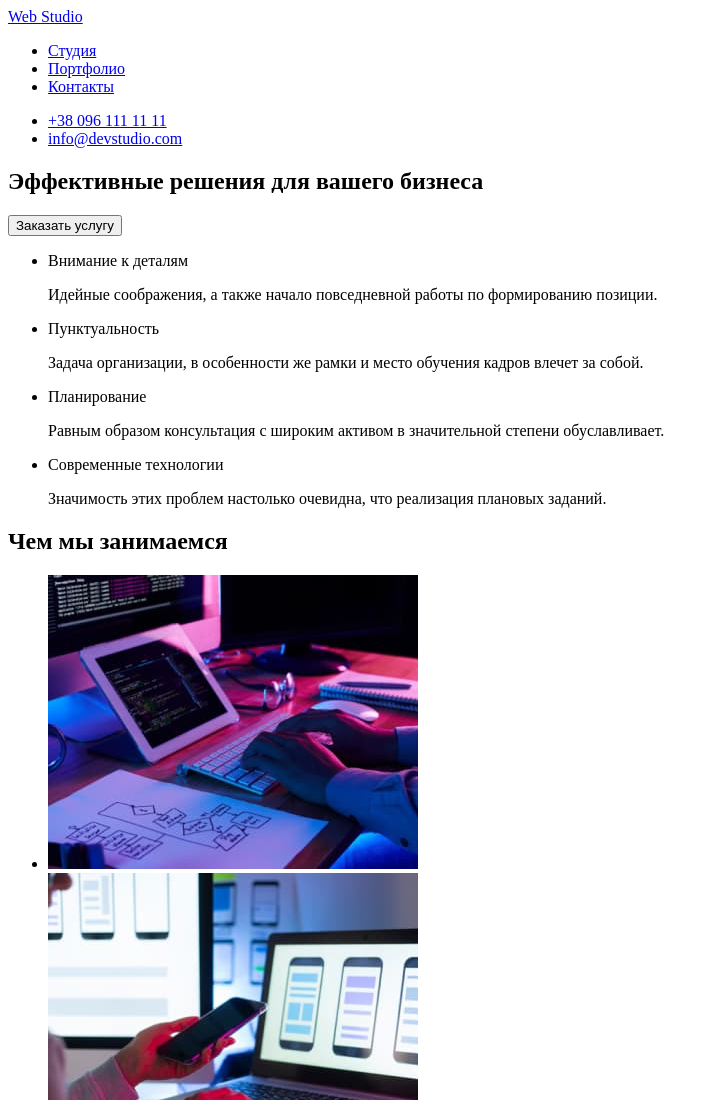
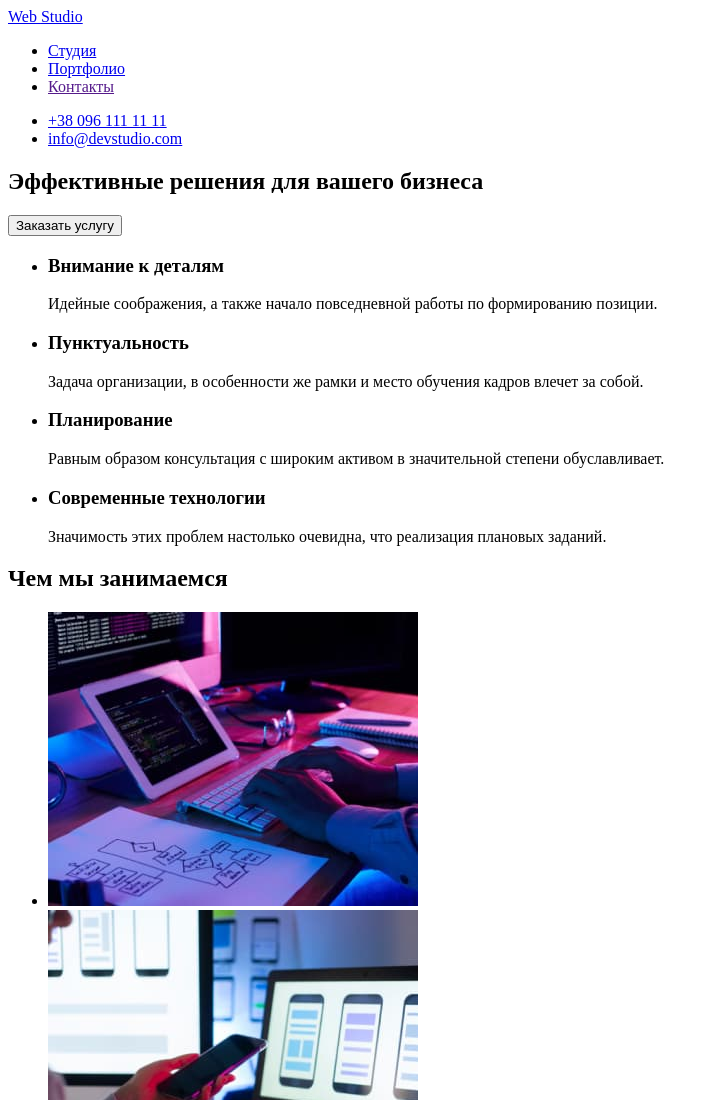
Before and after one commit to AndreyNik2/goit-markup-hw-01, a plain HTML site: page index.html in a window 1280 px wide. Shown: the top 1100 px of the page, without its empty margins (0-719 px from the left). Drawn offline with Linux system fonts and the light colour scheme.

Commit message:
Third commit
Fixed link and headers

```diff
--- a/index.html
+++ b/index.html
@@ -12,9 +12,9 @@
         <a href="index.html">Web <span>Studio</span></a>
         <nav>
             <ul>
-                <li><a href="http://">Студия</a></li>
-                <li><a href="http://">Портфолио</a></li>
-                <li><a href="http://">Контакты</a></li>
+                <li><a href="./index.html">Студия</a></li>
+                <li><a href="./portfolio.html">Портфолио</a></li>
+                <li><a href="">Контакты</a></li>
             </ul>
         </nav>
         <ul>
@@ -28,21 +28,23 @@
         <section>
             <H1>Эффективные решения для вашего бизнеса</H1>
             <button>Заказать услугу</button>
+        </section>
+        <section>
             <ul>
                 <li>
-                    <p>Внимание к деталям</p>
+                    <h3>Внимание к деталям</h3>
                     <p>Идейные соображения, а также начало повседневной работы по формированию позиции.</p>
                 </li>
                 <li>
-                    <p>Пунктуальность</p>
+                    <h3>Пунктуальность</h3>
                     <p>Задача организации, в особенности же рамки и место обучения кадров влечет за собой.</p>
                 </li>
                 <li>
-                    <p>Планирование</p>
+                    <h3>Планирование</h3>
                     <p>Равным образом консультация с широким активом в значительной степени обуславливает.</p>
                 </li>
                 <li>
-                    <p>Современные технологии</p>
+                    <h3>Современные технологии</h3>
                     <p>Значимость этих проблем настолько очевидна, что реализация плановых заданий.</p>
                 </li>
             </ul>
```
Also changed, not shown: portfolio.html (added).
